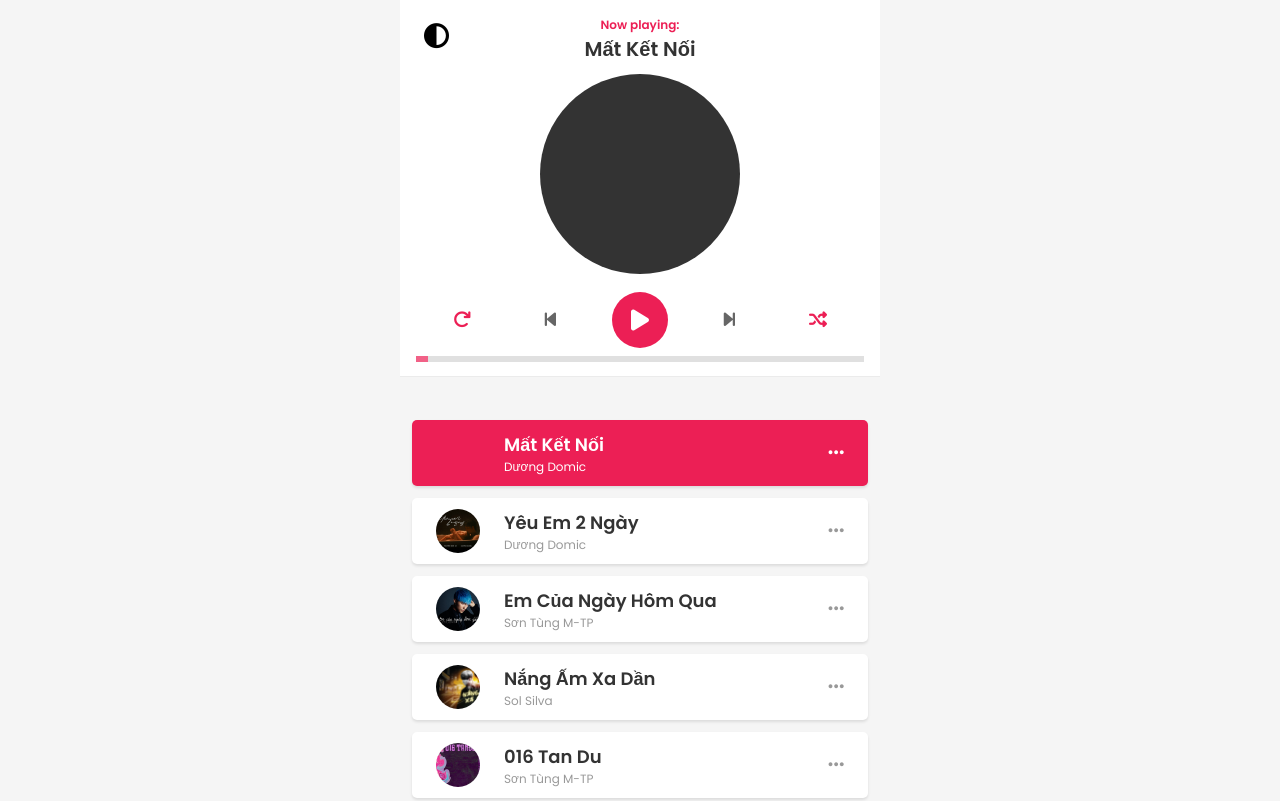
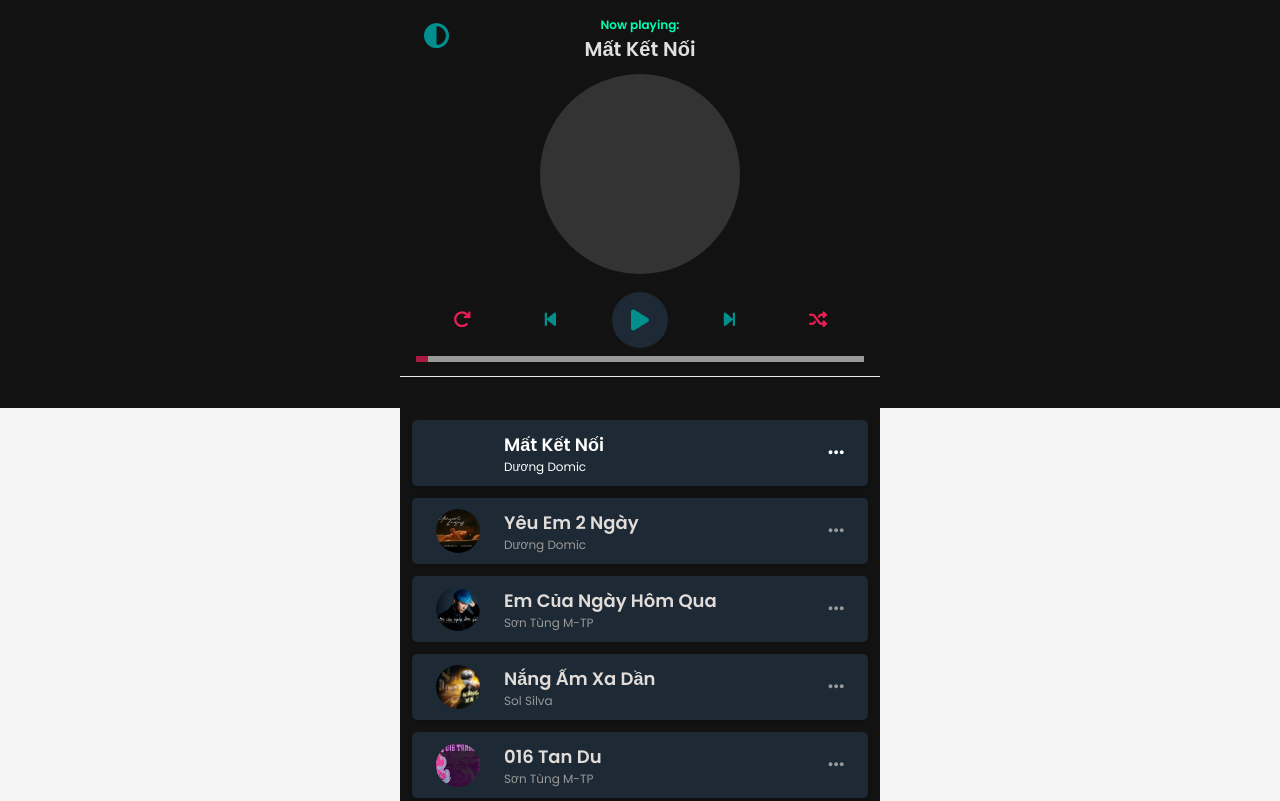
Before and after one commit to QuocDai1011/Music_Player, a plain HTML site: page index.html in a window 1280 px wide. Shown: the top 801 px of the page. Drawn offline with Linux system fonts and the light colour scheme.

Commit message:
tao giao dien Dark Mode

```diff
--- a/asset/script.js
+++ b/asset/script.js
@@ -12,6 +12,7 @@ const nextBtn = $('.btn-next');
 const prevBtn = $('.btn-prev');
 const randomBtn = $('.btn-random');
 const repeatBtn = $('.btn-repeat');
+const darkModeBtn = $('.darkMode__icon');
 
 const PLAYER_STORAGE_KEY = 'QuocDaiThichUtThuongLam';
 
@@ -22,6 +23,7 @@ const app = {
     isRandom: false,
     isRepeat: false,
     config: JSON.parse(localStorage.getItem(PLAYER_STORAGE_KEY)) || {},
+    isDarkMode: false,
     setConfig: function(key, value) {
         this.config[key] = value;
         localStorage.setItem(PLAYER_STORAGE_KEY, JSON.stringify(this.config));
@@ -96,11 +98,11 @@ const app = {
     render: function() {
         const htmls = this.songs.map((song, index) => {
             return `
-            <div class="song ${this.currentIndex === index ? 'active':''}" data-index="${index  }">
+            <div class="song ${this.currentIndex === index ? 'active':''} darkMode" data-index="${index  }">
                 <div class="thumb" style="background-image: url('${song.img}')">
                 </div>
                 <div class="body">
-                    <h3 class="title">${song.name}</h3>
+                    <h3 class="title darkMode">${song.name}</h3>
                     <p class="author">${song.singer}</p>
                 </div>
                 <div class="option">
@@ -244,6 +246,11 @@ const app = {
                 }
             }
         }
+
+        // darkModeBtn.onclick = function() {
+        //     _this.isDarkMode = !_this.isDarkMode;
+        //     console.log(_this.isDarkMode);
+        // }
     },
 
     loadCurrentSong: function() {
--- a/asset/style.css
+++ b/asset/style.css
@@ -198,3 +198,37 @@
   .darkMode__icon:hover {
     cursor: pointer;
   }
+
+  .player.darkMode,
+  .dashboard.darkMode, html {
+    background-color: #121212;
+  }
+
+  header h2.darkMode{
+    color: #E0E0E0 !important;
+  }
+
+  header h4.darkMode {
+    color: #00FFB3 ;
+  }
+
+  .darkMode__icon.darkMode {
+    color: #008F8C;
+  }
+
+  .song.darkMode {
+    background-color: #1d2a35;
+  }
+
+  /* #e2dcd9 */
+  .title.darkMode {
+    color: #e2dcd9;
+  }
+
+  .btn.darkMode {
+    color: #008F8C;
+  }
+
+  .btn-toggle-play.darkMode {
+    background-color: #1d2a35;
+  }
--- a/index.html
+++ b/index.html
@@ -7,14 +7,14 @@
 <link rel="shortcut icon" href="./asset/img/favicon.webp" type="image/x-icon">
 <link rel="stylesheet" href="./asset/fontawesome-free-6.7.2-web/fontawesome-free-6.7.2-web/css/all.min.css">
 
-<div class="player">
+<div class="player darkMode">
   <!-- Dashboard -->
-  <div class="dashboard">
+  <div class="dashboard darkMode">
     <!-- Header -->
-    <i class="fa-solid fa-circle-half-stroke darkMode__icon"></i>
-    <header>
-      <h4>Now playing:</h4>
-      <h2>String 57th & 9th</h2>
+    <i class="fa-solid fa-circle-half-stroke darkMode__icon darkMode"></i>
+    <header class="darkMode">
+      <h4 class="darkMode">Now playing:</h4>
+      <h2 class="darkMode">String 57th & 9th</h2>
     </header>
 
     <!-- CD -->
@@ -25,20 +25,20 @@
 
     <!-- Control -->
     <div class="control">
-      <div class="btn btn-repeat">
+      <div class="btn btn-repeat darkMode">
         <i class="fas fa-redo"></i>
       </div>
-      <div class="btn btn-prev">
+      <div class="btn btn-prev darkMode">
         <i class="fas fa-step-backward"></i>
       </div>
-      <div class="btn btn-toggle-play">
+      <div class="btn btn-toggle-play darkMode">
         <i class="fas fa-pause icon-pause"></i>
         <i class="fas fa-play icon-play"></i>
       </div>
-      <div class="btn btn-next">
+      <div class="btn btn-next darkMode">
         <i class="fas fa-step-forward"></i>
       </div>
-      <div class="btn btn-random">
+      <div class="btn btn-random darkMode">
         <i class="fas fa-random"></i>
       </div>
     </div>
@@ -49,7 +49,7 @@
   </div>
 
   <!-- Playlist -->
-  <div class="playlist">
+  <div class="playlist ">
 
   </div>
 
```
